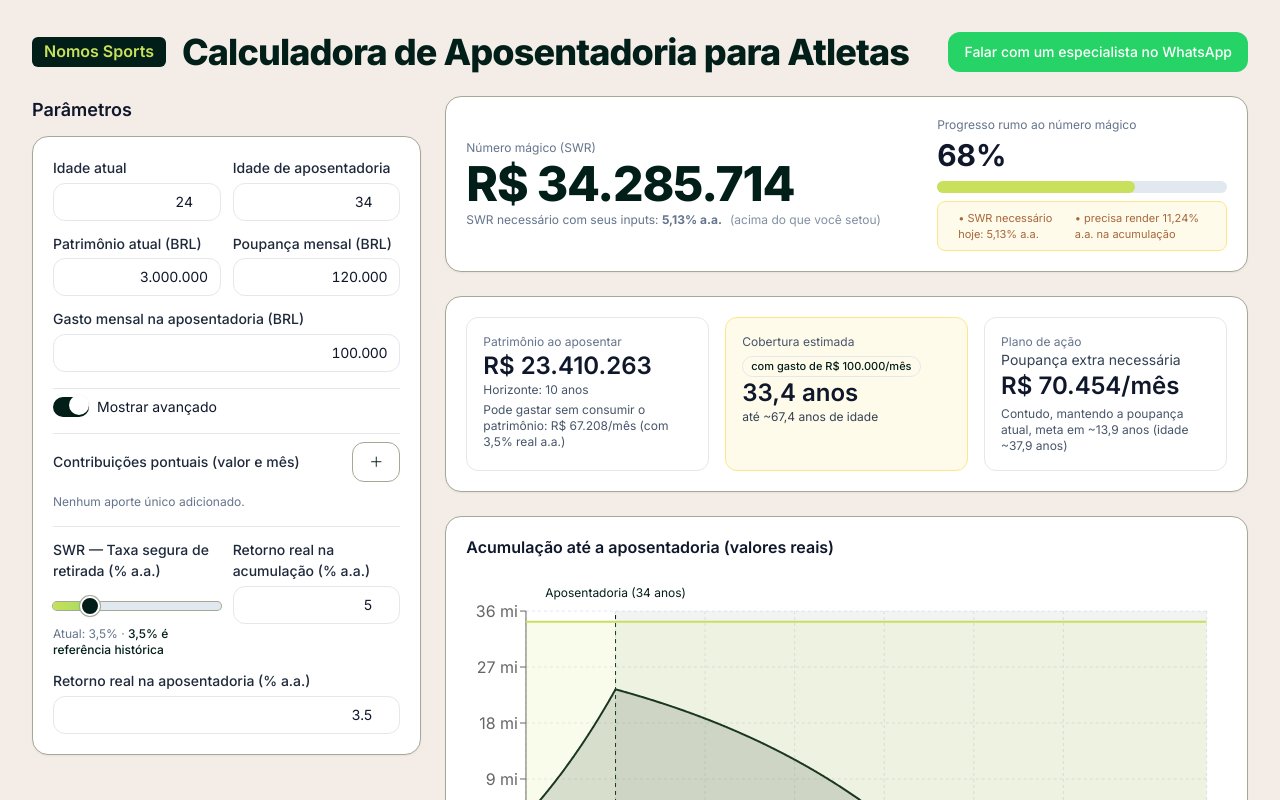
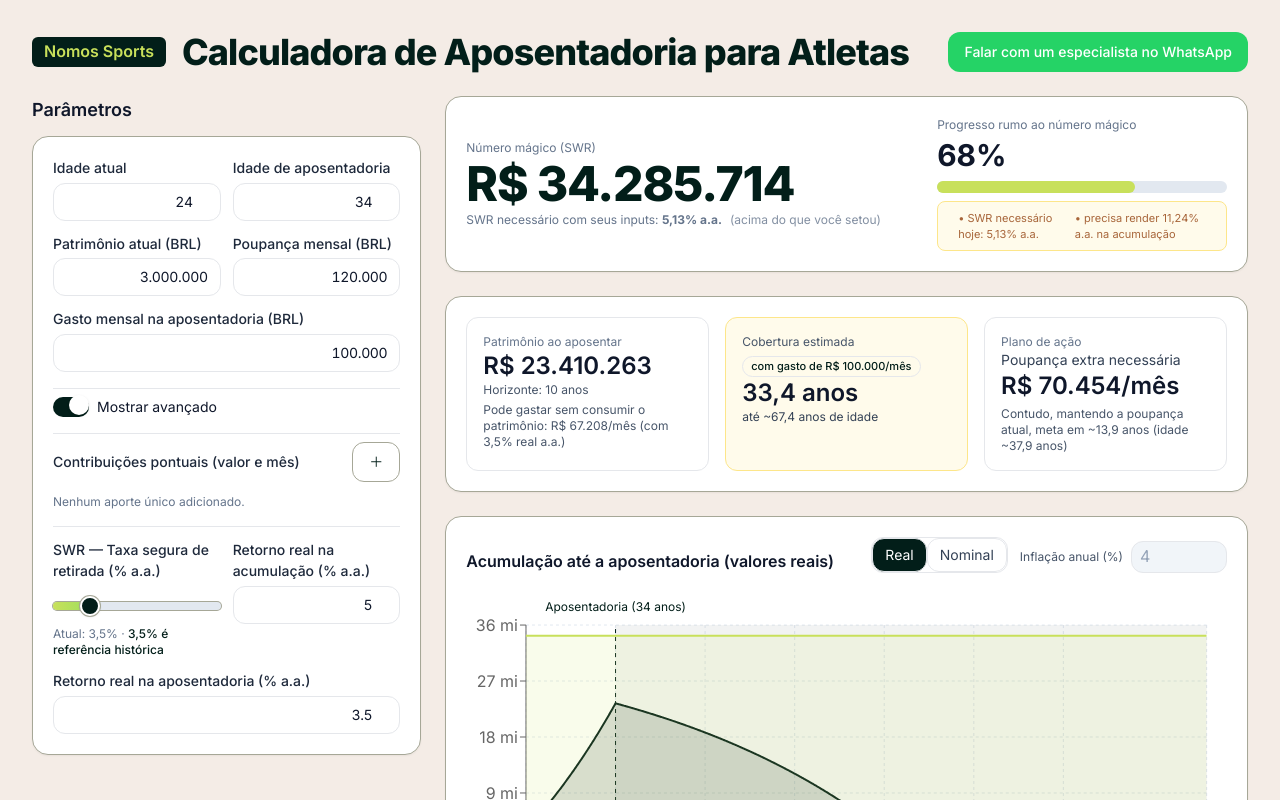
Before and after one commit to erikpajunknomos/calculoaposentadoria, a React (Vite) app: page / in a window 1280 px wide. Shown: the top 800 px of the page. Built offline with nearby package versions, Linux system fonts and the light colour scheme; the HTML template or start-up script is replaced by a standard one.

Commit message:
Update App.tsx

```diff
--- a/src/App.tsx
+++ b/src/App.tsx
@@ -213,6 +213,11 @@ function formatCurrency(value: number, code = "BRL") {
   if (!isFinite(value)) return "-";
   return new Intl.NumberFormat("pt-BR", { style: "currency", currency: code, maximumFractionDigits: 0 }).format(value);
 }
+
+function inflateByMonths(value: number, months: number, annualInflationPct: number) {
+  const i = Math.max(0, annualInflationPct) / 100;
+  return value * Math.pow(1 + i, months / 12);
+}
 function formatNumber(value: number, digits = 1) {
   if (!isFinite(value)) return "-";
   return new Intl.NumberFormat("pt-BR", { maximumFractionDigits: digits }).format(value);
@@ -312,6 +317,10 @@ export default function App() {
   const [swrPct, setSwrPct] = useState(3.5);
   const [accumRealReturn, setAccumRealReturn] = useState(5);
   const [retireRealReturn, setRetireRealReturn] = useState(3.5);
+  // --- NOVO: base de exibição e inflação anual
+  const [calcBase, setCalcBase] = useState<'real' | 'nominal'>('real');
+  const [inflationPct, setInflationPct] = useState(4);
+
 
   useEffect(() => {
     if (!showAdvanced) setRetireRealReturn(swrPct);
@@ -438,14 +447,22 @@ export default function App() {
     return Infinity;
   }, [targetWealth, currentWealth, monthlySaving, lumpSums, monthlyAccum]);
 
-  const chartData = useMemo(
+
+  // --- NOVO: chaves dinâmicas para séries (real/nominal)
+  const seriesWealthKey =
+    calcBase === 'real' ? 'Patrimônio projetado (real)' : 'Patrimônio projetado (nominal)';
+  const seriesTargetKey = 'Meta de aposentadoria (SWR)';
+const chartData = useMemo(
     () =>
       fullProjection.map((row) => ({
         Meses: row.m,
-        "Patrimônio projetado (real)": row.wealth,
-        "Meta de aposentadoria (SWR)": targetWealth,
+        [seriesWealthKey]:
+          calcBase === 'real'
+            ? row.wealth
+            : inflateByMonths(row.wealth, row.m, inflationPct),
+        [seriesTargetKey]: targetWealth,
       })),
-    [fullProjection, targetWealth]
+    [fullProjection, targetWealth, calcBase, inflationPct, seriesWealthKey]
   );
 
   const yearTicks = useMemo(() => {
@@ -691,7 +708,32 @@ export default function App() {
 
             {/* Gráfico */}
             <Section>
-              <p className="font-semibold mb-2">Acumulação até a aposentadoria (valores reais)</p>
+              <div className="flex items-end justify-between gap-4 mb-2">
+                <p className="font-semibold">
+                  {calcBase === 'real'
+                    ? 'Acumulação até a aposentadoria (valores reais)'
+                    : 'Acumulação até a aposentadoria (valores nominais)'}
+                </p>
+                <div className="flex items-end gap-3">
+                  <div className="inline-flex rounded-xl border overflow-hidden">
+                    <button type="button" onClick={() => setCalcBase('real')}
+                      className={`px-3 py-1.5 text-sm ${calcBase === 'real' ? 'bg-[var(--brand-dark)] text-white' : 'bg-white text-slate-700'}`}>
+                      Real
+                    </button>
+                    <button type="button" onClick={() => setCalcBase('nominal')}
+                      className={`px-3 py-1.5 text-sm border-l ${calcBase === 'nominal' ? 'bg-[var(--brand-dark)] text-white' : 'bg-white text-slate-700'}`}>
+                      Nominal
+                    </button>
+                  </div>
+                  <div className="flex items-center gap-2">
+                    <label className="text-xs text-slate-600">Inflação anual (%)</label>
+                    <input type="number" step={0.1} min={0} value={inflationPct}
+                      onChange={(e) => setInflationPct(Number(e.target.value) || 0)}
+                      className={`w-24 rounded-xl border px-2 py-1 ${calcBase === 'real' ? 'bg-slate-100 text-slate-400' : 'bg-white'}`}
+                      disabled={calcBase === 'real'} />
+                  </div>
+                </div>
+              </div>
               <div className="h-[320px]">
                 <ResponsiveContainer width="100%" height={320}>
                   <AreaChart data={chartData} margin={{ top: 44, right: 20, bottom: 0, left: 0 }}>
@@ -716,8 +758,8 @@ export default function App() {
                       />
                     )}
                     <Legend />
-                    <Area type="monotone" dataKey="Patrimônio projetado (real)" stroke="var(--brand-dark)" fill="var(--brand-dark)" strokeWidth={2} fillOpacity={0.15} />
-                    <Area type="monotone" dataKey="Meta de aposentadoria (SWR)" stroke="var(--brand-lime)" fill="var(--brand-lime)" strokeWidth={2} fillOpacity={0.12} />
+                    <Area type="monotone" dataKey={seriesWealthKey} stroke="var(--brand-dark)" fill="var(--brand-dark)" strokeWidth={2} fillOpacity={0.15} />
+                    <Area type="monotone" dataKey={seriesTargetKey} stroke="var(--brand-lime)" fill="var(--brand-lime)" strokeWidth={2} fillOpacity={0.12} />
                   </AreaChart>
                 </ResponsiveContainer>
               </div>
```
